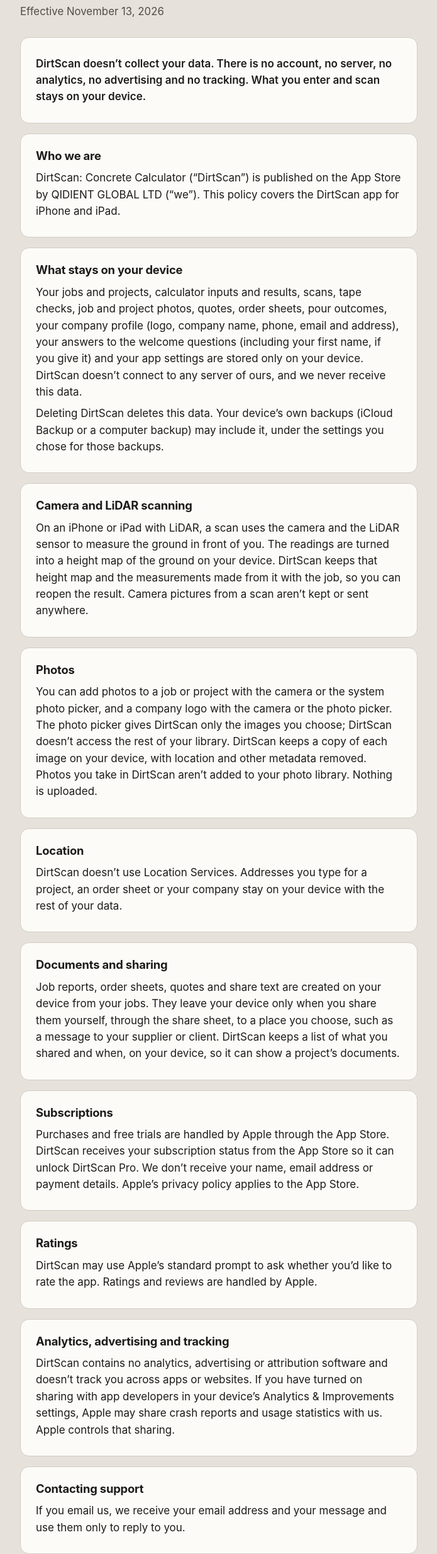
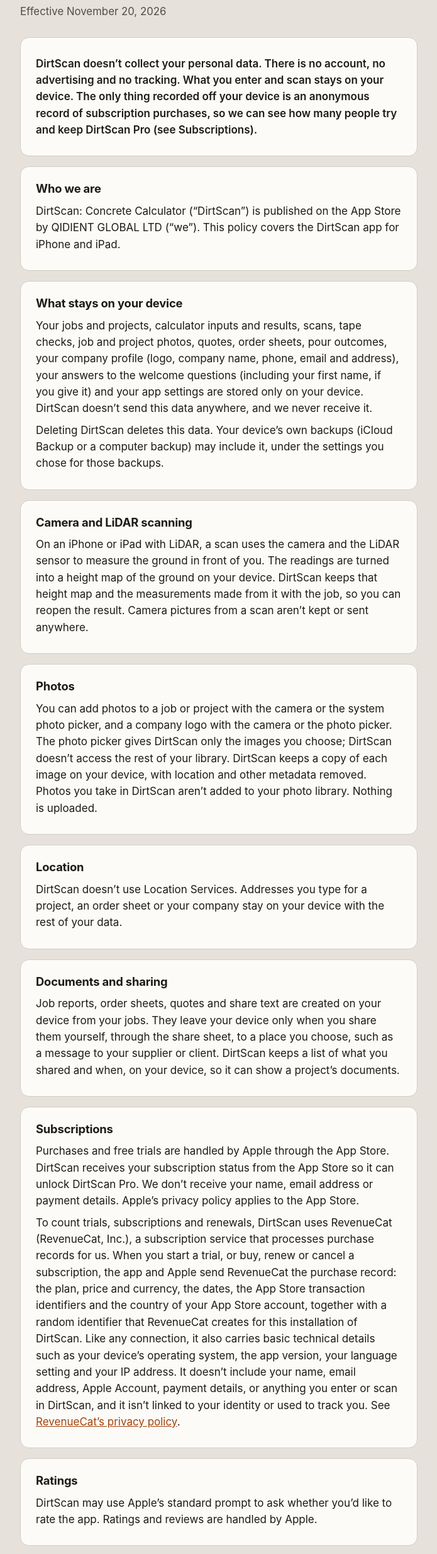
Before and after one commit to jerryjrdev/dirtscan, a plain HTML site: page privacy.html in a window 1280 px wide. Shown: the part 107-2574 px from the top of the page at 63% size, without its empty margins (292-987 px from the left). Drawn offline with Linux system fonts and the light colour scheme.

Commit message:
Update privacy.html: RevenueCat subscription records (effective 2026-11-20)
Co-Authored-By: Claude Opus 5.5 <noreply@anthropic.com>

```diff
--- a/privacy.html
+++ b/privacy.html
@@ -12,11 +12,11 @@
     <header class="header">
       <p class="eyebrow">DirtScan</p>
       <h1>Privacy Policy</h1>
-      <p class="lede">Effective November 13, 2026</p>
+      <p class="lede">Effective November 20, 2026</p>
     </header>
 
     <section class="card">
-      <p class="summary">DirtScan doesn’t collect your data. There is no account, no server, no analytics, no advertising and no tracking. What you enter and scan stays on your device.</p>
+      <p class="summary">DirtScan doesn’t collect your personal data. There is no account, no advertising and no tracking. What you enter and scan stays on your device. The only thing recorded off your device is an anonymous record of subscription purchases, so we can see how many people try and keep DirtScan Pro (see Subscriptions).</p>
     </section>
 
     <section class="card">
@@ -26,7 +26,7 @@
 
     <section class="card">
       <h2>What stays on your device</h2>
-      <p>Your jobs and projects, calculator inputs and results, scans, tape checks, job and project photos, quotes, order sheets, pour outcomes, your company profile (logo, company name, phone, email and address), your answers to the welcome questions (including your first name, if you give it) and your app settings are stored only on your device. DirtScan doesn’t connect to any server of ours, and we never receive this data.</p>
+      <p>Your jobs and projects, calculator inputs and results, scans, tape checks, job and project photos, quotes, order sheets, pour outcomes, your company profile (logo, company name, phone, email and address), your answers to the welcome questions (including your first name, if you give it) and your app settings are stored only on your device. DirtScan doesn’t send this data anywhere, and we never receive it.</p>
       <p>Deleting DirtScan deletes this data. Your device’s own backups (iCloud Backup or a computer backup) may include it, under the settings you chose for those backups.</p>
     </section>
 
@@ -53,6 +53,7 @@
     <section class="card">
       <h2>Subscriptions</h2>
       <p>Purchases and free trials are handled by Apple through the App Store. DirtScan receives your subscription status from the App Store so it can unlock DirtScan Pro. We don’t receive your name, email address or payment details. Apple’s privacy policy applies to the App Store.</p>
+      <p>To count trials, subscriptions and renewals, DirtScan uses RevenueCat (RevenueCat, Inc.), a subscription service that processes purchase records for us. When you start a trial, or buy, renew or cancel a subscription, the app and Apple send RevenueCat the purchase record: the plan, price and currency, the dates, the App Store transaction identifiers and the country of your App Store account, together with a random identifier that RevenueCat creates for this installation of DirtScan. Like any connection, it also carries basic technical details such as your device’s operating system, the app version, your language setting and your IP address. It doesn’t include your name, email address, Apple Account, payment details, or anything you enter or scan in DirtScan, and it isn’t linked to your identity or used to track you. See <a class="accent" href="https://www.revenuecat.com/privacy">RevenueCat’s privacy policy</a>.</p>
     </section>
 
     <section class="card">
@@ -62,7 +63,7 @@
 
     <section class="card">
       <h2>Analytics, advertising and tracking</h2>
-      <p>DirtScan contains no analytics, advertising or attribution software and doesn’t track you across apps or websites. If you have turned on sharing with app developers in your device’s Analytics &amp; Improvements settings, Apple may share crash reports and usage statistics with us. Apple controls that sharing.</p>
+      <p>Apart from the subscription records described under Subscriptions, DirtScan contains no analytics, advertising or attribution software, and it doesn’t track you across apps or websites. If you have turned on sharing with app developers in your device’s Analytics &amp; Improvements settings, Apple may share crash reports and usage statistics with us. Apple controls that sharing.</p>
     </section>
 
     <section class="card">
```
